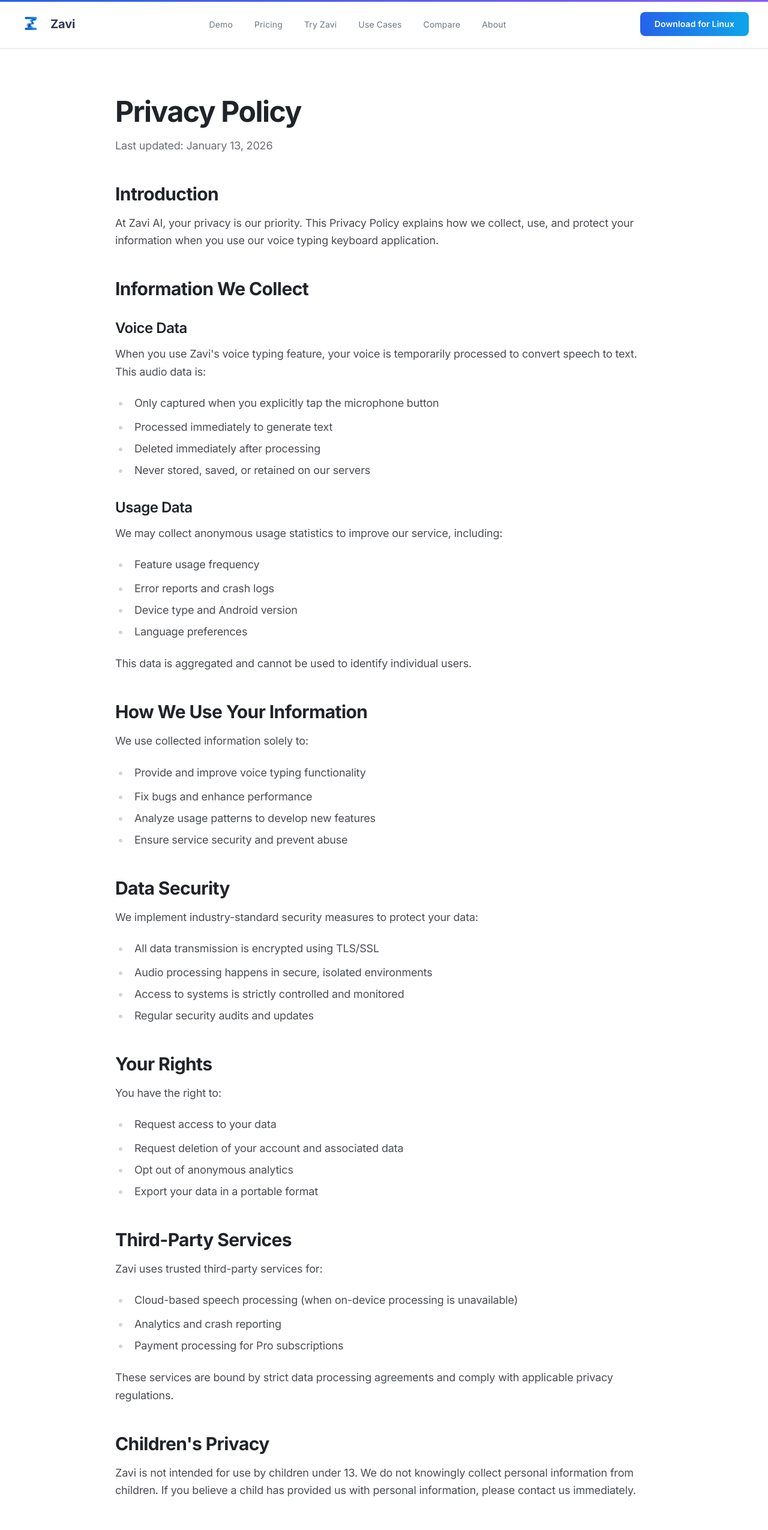
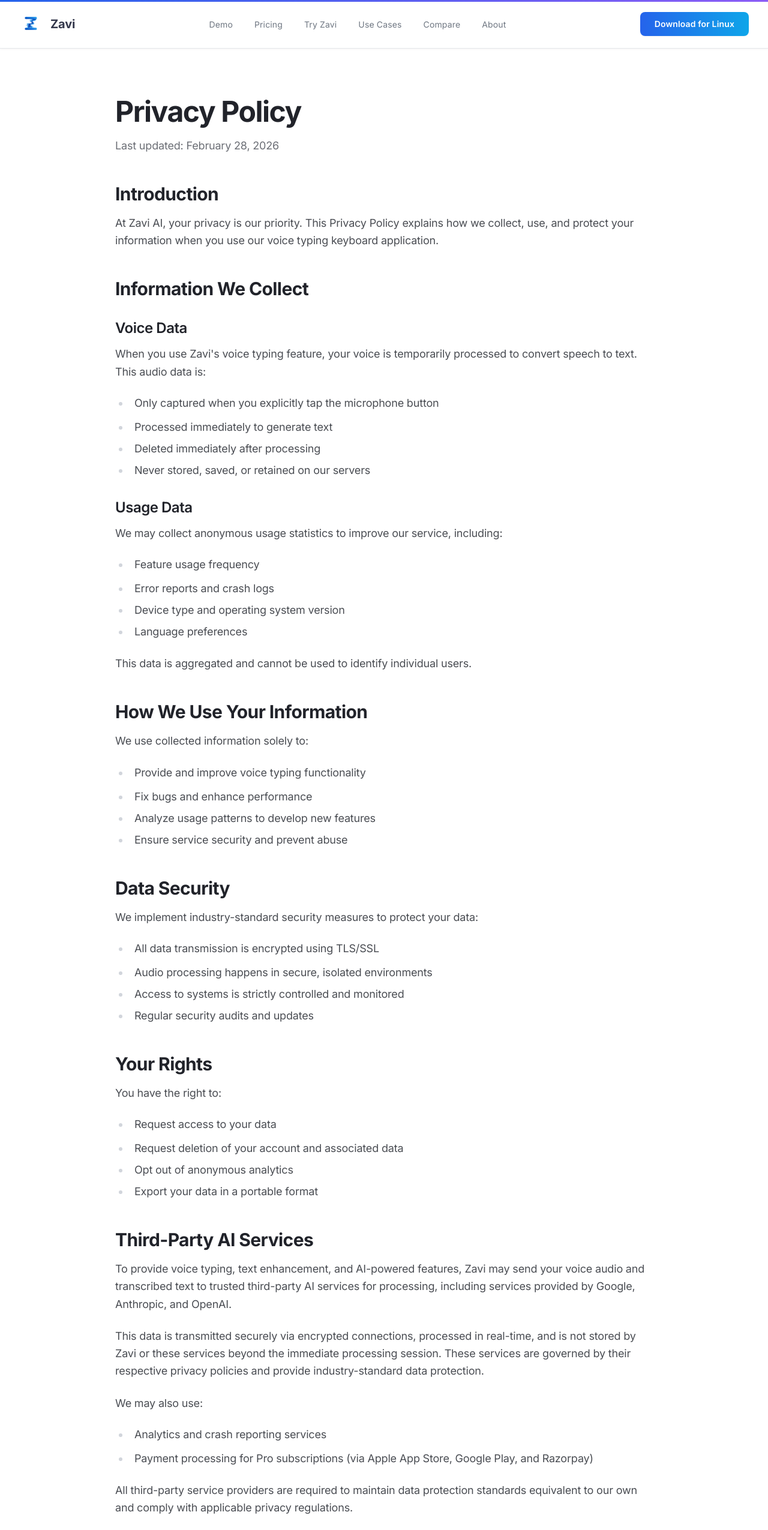
Before and after one commit to goyalraman17/Zaviweb, a Next.js app: page /privacy in a window 1280 px wide. Shown: the top 2550 px of the page at 60% size. Built offline with nearby package versions, Linux system fonts and the light colour scheme.

Commit message:
legal: update privacy policy and terms for all platforms and AI services

```diff
--- a/app/privacy/page.tsx
+++ b/app/privacy/page.tsx
@@ -22,7 +22,7 @@ export default function PrivacyPage() {
         <div className="container mx-auto px-4 sm:px-6 lg:px-8 py-20">
           <div className="max-w-4xl mx-auto">
             <h1 className="text-4xl sm:text-5xl font-bold text-zavi-gray-900 mb-4">Privacy Policy</h1>
-            <p className="text-lg text-zavi-gray-600 mb-12">Last updated: January 13, 2026</p>
+            <p className="text-lg text-zavi-gray-600 mb-12">Last updated: February 28, 2026</p>
 
             <div className="prose prose-lg max-w-none">
               <h2 className="text-3xl font-bold text-zavi-gray-900 mt-12 mb-4">Introduction</h2>
@@ -50,7 +50,7 @@ export default function PrivacyPage() {
               <ul className="list-disc pl-6 text-lg text-zavi-gray-700 mb-6 space-y-2">
                 <li>Feature usage frequency</li>
                 <li>Error reports and crash logs</li>
-                <li>Device type and Android version</li>
+                <li>Device type and operating system version</li>
                 <li>Language preferences</li>
               </ul>
               <p className="text-lg text-zavi-gray-700 mb-6 leading-relaxed">
@@ -90,17 +90,22 @@ export default function PrivacyPage() {
                 <li>Export your data in a portable format</li>
               </ul>
 
-              <h2 className="text-3xl font-bold text-zavi-gray-900 mt-12 mb-4">Third-Party Services</h2>
+              <h2 className="text-3xl font-bold text-zavi-gray-900 mt-12 mb-4">Third-Party AI Services</h2>
               <p className="text-lg text-zavi-gray-700 mb-6 leading-relaxed">
-                Zavi uses trusted third-party services for:
+                To provide voice typing, text enhancement, and AI-powered features, Zavi may send your voice audio and transcribed text to trusted third-party AI services for processing, including services provided by Google, Anthropic, and OpenAI.
+              </p>
+              <p className="text-lg text-zavi-gray-700 mb-6 leading-relaxed">
+                This data is transmitted securely via encrypted connections, processed in real-time, and is not stored by Zavi or these services beyond the immediate processing session. These services are governed by their respective privacy policies and provide industry-standard data protection.
+              </p>
+              <p className="text-lg text-zavi-gray-700 mb-6 leading-relaxed">
+                We may also use:
               </p>
               <ul className="list-disc pl-6 text-lg text-zavi-gray-700 mb-6 space-y-2">
-                <li>Cloud-based speech processing (when on-device processing is unavailable)</li>
-                <li>Analytics and crash reporting</li>
-                <li>Payment processing for Pro subscriptions</li>
+                <li>Analytics and crash reporting services</li>
+                <li>Payment processing for Pro subscriptions (via Apple App Store, Google Play, and Razorpay)</li>
               </ul>
               <p className="text-lg text-zavi-gray-700 mb-6 leading-relaxed">
-                These services are bound by strict data processing agreements and comply with applicable privacy regulations.
+                All third-party service providers are required to maintain data protection standards equivalent to our own and comply with applicable privacy regulations.
               </p>
 
               <h2 className="text-3xl font-bold text-zavi-gray-900 mt-12 mb-4">Children's Privacy</h2>
--- a/app/terms/page.tsx
+++ b/app/terms/page.tsx
@@ -22,7 +22,7 @@ export default function TermsPage() {
         <div className="container mx-auto px-4 sm:px-6 lg:px-8 py-20">
           <div className="max-w-4xl mx-auto">
             <h1 className="text-4xl sm:text-5xl font-bold text-zavi-gray-900 mb-4">Terms of Service</h1>
-            <p className="text-lg text-zavi-gray-600 mb-12">Last updated: January 13, 2026</p>
+            <p className="text-lg text-zavi-gray-600 mb-12">Last updated: February 28, 2026</p>
 
             <div className="prose prose-lg max-w-none">
               <h2 className="text-3xl font-bold text-zavi-gray-900 mt-12 mb-4">1. Acceptance of Terms</h2>
@@ -32,7 +32,7 @@ export default function TermsPage() {
 
               <h2 className="text-3xl font-bold text-zavi-gray-900 mt-12 mb-4">2. Description of Service</h2>
               <p className="text-lg text-zavi-gray-700 mb-6 leading-relaxed">
-                Zavi is an AI-powered voice typing keyboard application for Android devices. The service converts speech to text while removing filler words, correcting grammar, and improving structure.
+                Zavi is an AI-powered voice typing application available on iOS, macOS, Windows, Linux, and Android. The service converts speech to text while removing filler words, correcting grammar, and improving structure using AI.
               </p>
 
               <h2 className="text-3xl font-bold text-zavi-gray-900 mt-12 mb-4">3. User Responsibilities</h2>
@@ -57,7 +57,7 @@ export default function TermsPage() {
 
               <h3 className="text-2xl font-semibold text-zavi-gray-900 mt-8 mb-3">Pro Tier</h3>
               <p className="text-lg text-zavi-gray-700 mb-6 leading-relaxed">
-                Pro subscriptions provide unlimited usage and additional features. Subscriptions are billed through the Google Play Store and are subject to Google's terms and refund policies.
+                Pro subscriptions provide unlimited usage and additional features. Subscriptions are billed through the Apple App Store, Google Play Store, or our website, and are subject to the respective platform's terms and refund policies.
               </p>
 
               <h2 className="text-3xl font-bold text-zavi-gray-900 mt-12 mb-4">5. Intellectual Property</h2>
```
